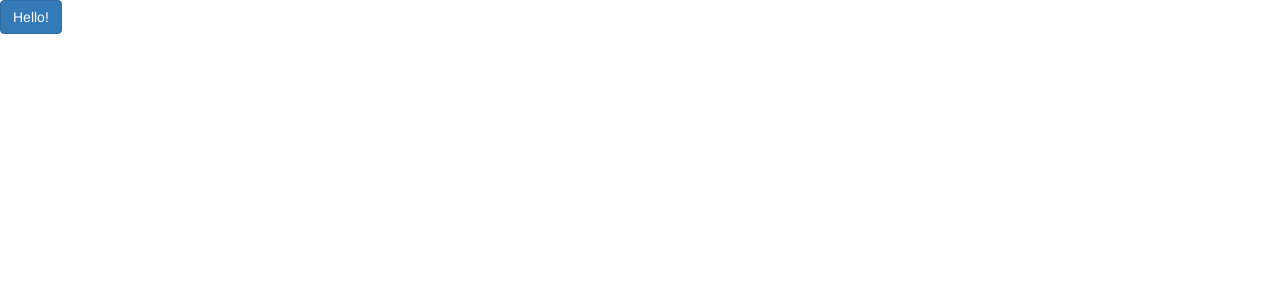
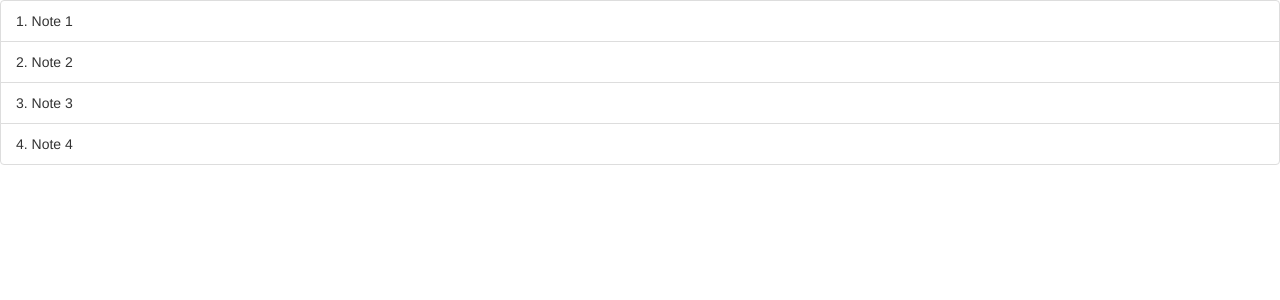
Before and after one commit to EduardoIbarra/reto14diasng, an Angular app: page / in a window 1280 px wide. Shown: the top 300 px of the page. Built offline with nearby package versions, Linux system fonts and the light colour scheme.

Commit message:
Added simple example of ng-for

```diff
--- a/src/app/app.component.html
+++ b/src/app/app.component.html
@@ -1 +1,3 @@
-<a class="btn btn-primary">Hello!</a>
+<ul class="list-group">
+    <li class="list-group-item" *ngFor="let n of my_notes">{{n.id}}. {{n.title}}</li>
+</ul>
--- a/src/app/app.component.ts
+++ b/src/app/app.component.ts
@@ -7,4 +7,10 @@ import { Component } from '@angular/core';
 })
 export class AppComponent {
   title = 'app';
+  my_notes = [
+    {id:1, title: 'Note 1', description: 'Description for note 1'},
+    {id:2, title: 'Note 2', description: 'Description for note 2'},
+    {id:3, title: 'Note 3', description: 'Description for note 3'},
+    {id:4, title: 'Note 4', description: 'Description for note 4'},
+  ];
 }
```
